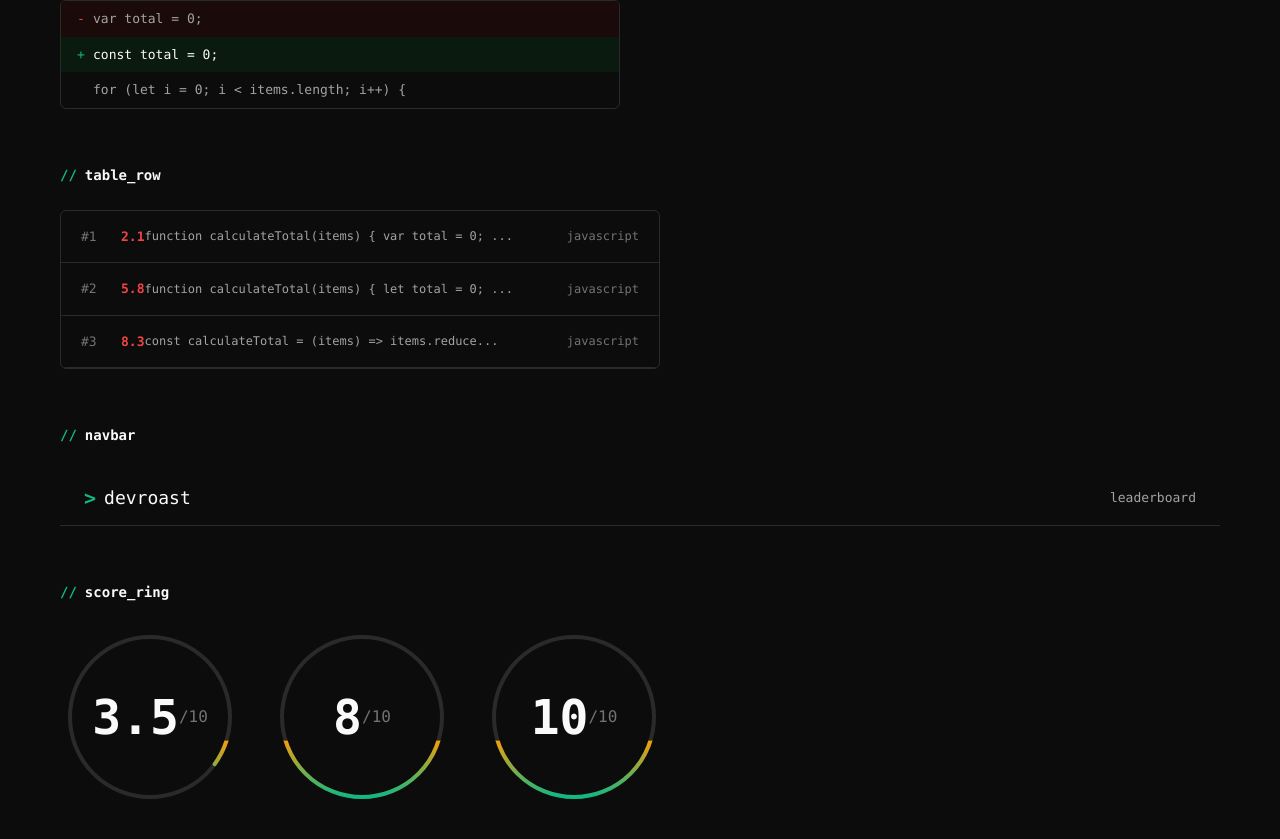
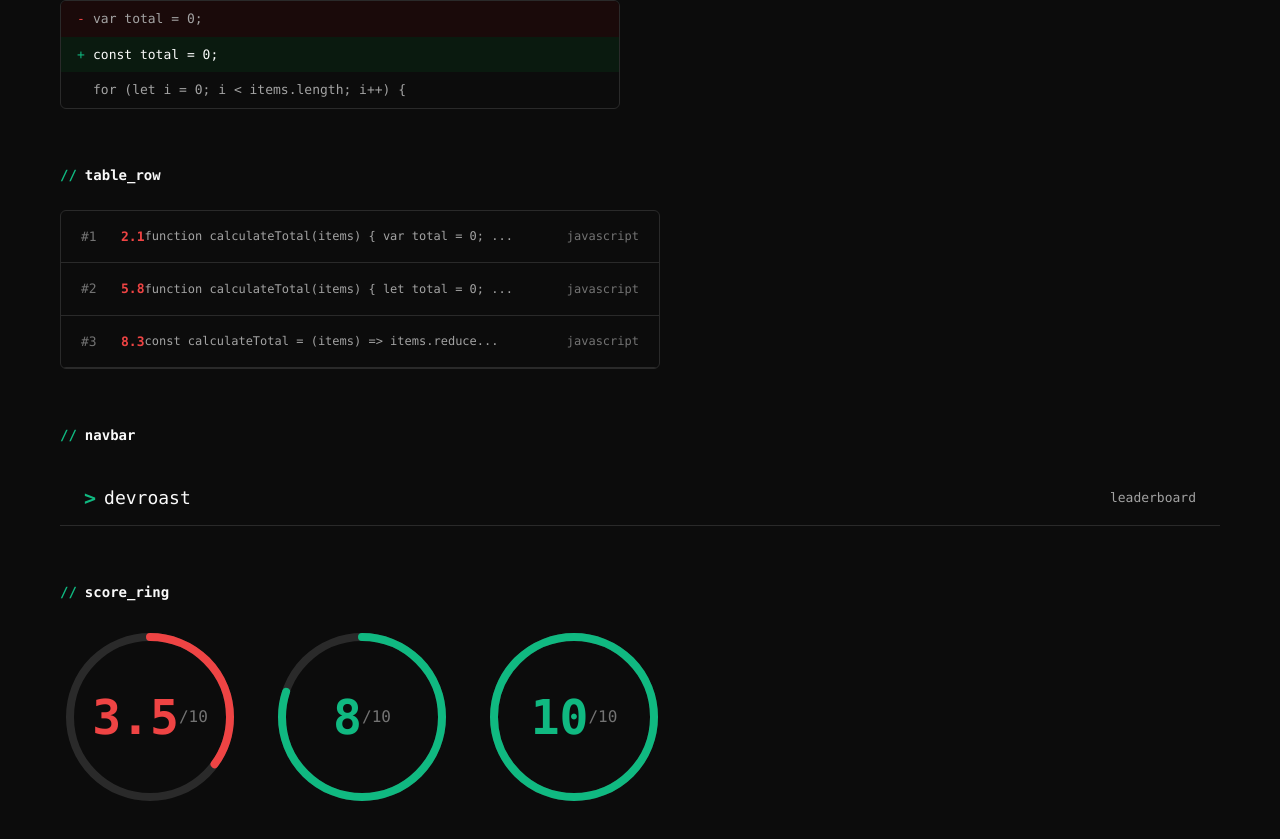
Before and after one commit to burn-c/devroast, a Next.js app: page /design-system in a window 1280 px wide. Shown: the part 1926-2765 px from the top of the page. Built offline with nearby package versions, Linux system fonts and the light colour scheme.

Commit message:
fix(ui): fix ScoreRing proportional circular progress
- Use solid color that changes based on score range
- Score 0-4: red, 4.1-7: amber, 7.1-10: green
- Increase stroke width to 8px for better visibility
- Ensure 100% fill for score 10

```diff
--- a/src/components/ui/score-ring.tsx
+++ b/src/components/ui/score-ring.tsx
@@ -5,11 +5,19 @@ export interface ScoreRingProps extends HTMLAttributes<HTMLDivElement> {
 	maxScore?: number;
 }
 
+const getScoreColor = (score: number, maxScore: number): string => {
+	const percentage = (score / maxScore) * 100;
+	if (percentage <= 40) return "#EF4444"; // red - 0-4
+	if (percentage <= 70) return "#F59E0B"; // amber - 4.1-7
+	return "#10B981"; // green - 7.1-10
+};
+
 export const ScoreRing = forwardRef<HTMLDivElement, ScoreRingProps>(
 	({ className, score, maxScore = 10, ...props }, ref) => {
-		const percentage = Math.min(score / maxScore, 1);
-		const strokeDasharray = 2 * Math.PI * 80;
-		const strokeDashoffset = strokeDasharray * (1 - percentage);
+		const percentage = Math.min(Math.max(score / maxScore, 0), 1);
+		const circumference = 2 * Math.PI * 80;
+		const strokeDashoffset = circumference * (1 - percentage);
+		const scoreColor = getScoreColor(score, maxScore);
 
 		return (
 			<div
@@ -30,36 +38,26 @@ export const ScoreRing = forwardRef<HTMLDivElement, ScoreRingProps>(
 						ry="80"
 						fill="none"
 						stroke="#2A2A2A"
-						strokeWidth="4"
+						strokeWidth="8"
 					/>
-					<defs>
-						<linearGradient
-							id="scoreGradient"
-							x1="0%"
-							y1="0%"
-							x2="100%"
-							y2="0%"
-						>
-							<stop offset="0%" stopColor="#10B981" />
-							<stop offset="35%" stopColor="#F59E0B" />
-							<stop offset="36%" stopColor="transparent" />
-						</linearGradient>
-					</defs>
 					<ellipse
 						cx="90"
 						cy="90"
 						rx="80"
 						ry="80"
 						fill="none"
-						stroke="url(#scoreGradient)"
-						strokeWidth="4"
-						strokeDasharray={strokeDasharray}
+						stroke={scoreColor}
+						strokeWidth="8"
+						strokeDasharray={circumference}
 						strokeDashoffset={strokeDashoffset}
 						strokeLinecap="round"
 					/>
 				</svg>
 				<div className="absolute inset-0 flex items-center justify-center">
-					<span className="text-[#FAFAFA] font-mono text-[48px] font-bold">
+					<span
+						className="font-mono text-[48px] font-bold"
+						style={{ color: scoreColor }}
+					>
 						{score}
 					</span>
 					<span className="text-[#737373] font-mono text-[16px]">
```
